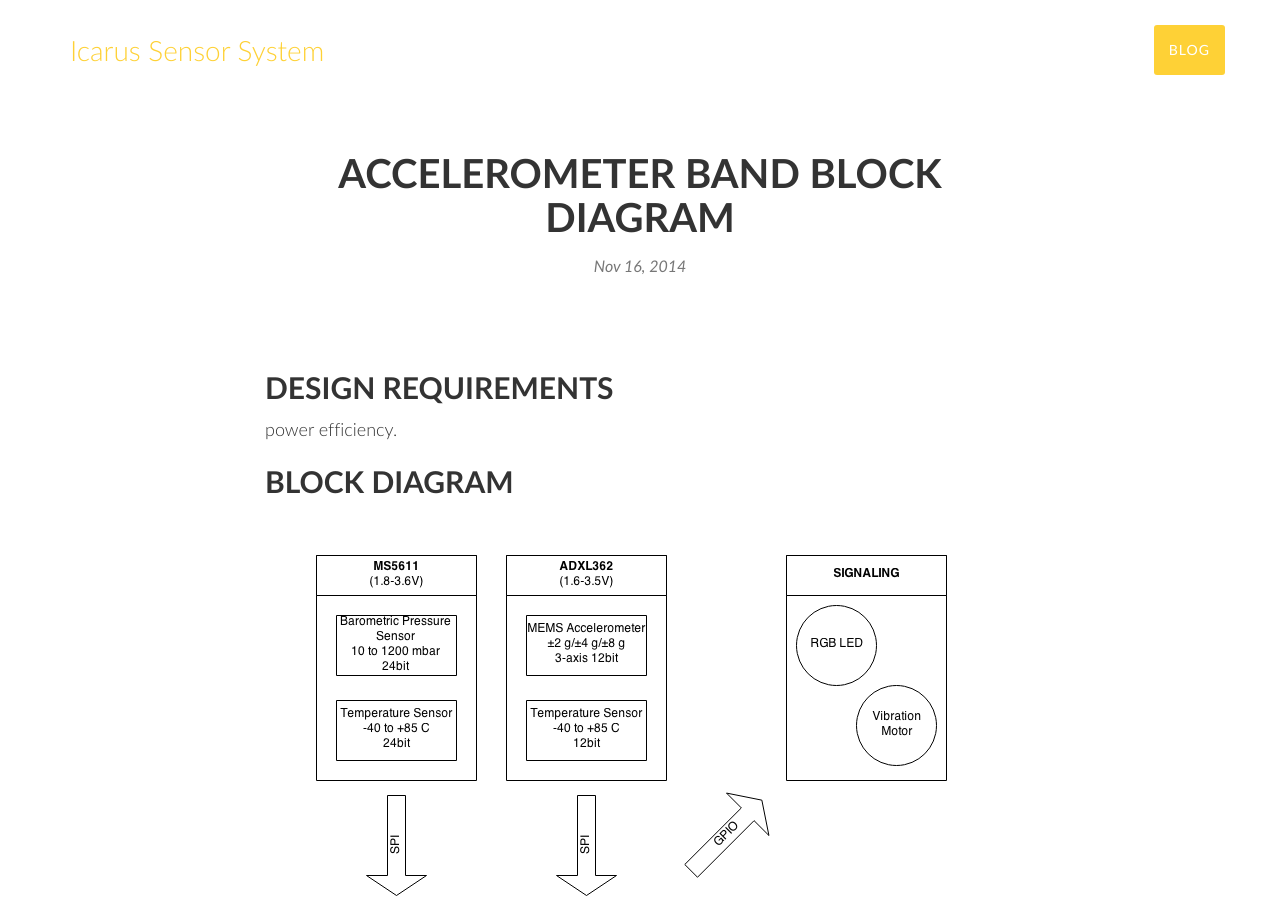
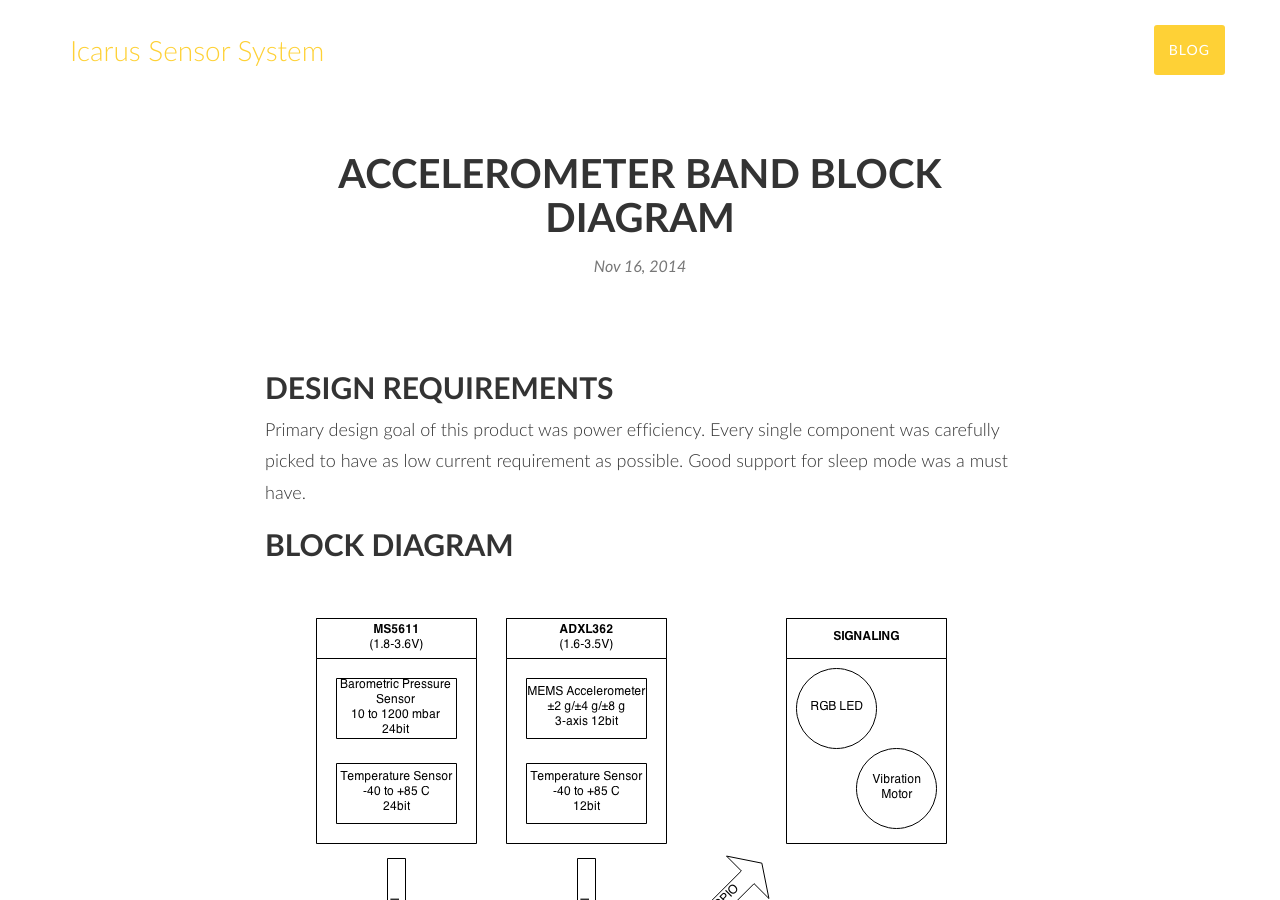
Before and after one commit to icarus-sensors/icarus-sensors.github.io, a Jekyll site: the page built from _posts/2014-11-16-acceleromter-band-block-diagram.markdown, in a window 1280 px wide and 900 px high. Built offline with Jekyll 4.4.1, drawn with Linux system fonts in a browser that asks for light colours.

Commit message:
accelerometer block diagram

```diff
--- a/_posts/2014-11-16-acceleromter-band-block-diagram.markdown
+++ b/_posts/2014-11-16-acceleromter-band-block-diagram.markdown
@@ -6,7 +6,8 @@ categories: accelerometer
 ---
 ## Design requirements
 
-power efficiency.
+Primary design goal of this product was power efficiency. Every single component was carefully picked to have as low
+   current requirement as possible. Good support for sleep mode was a must have.
 
 ## Block diagram
 ![Accelerometer band block diagram][diagram]
```
